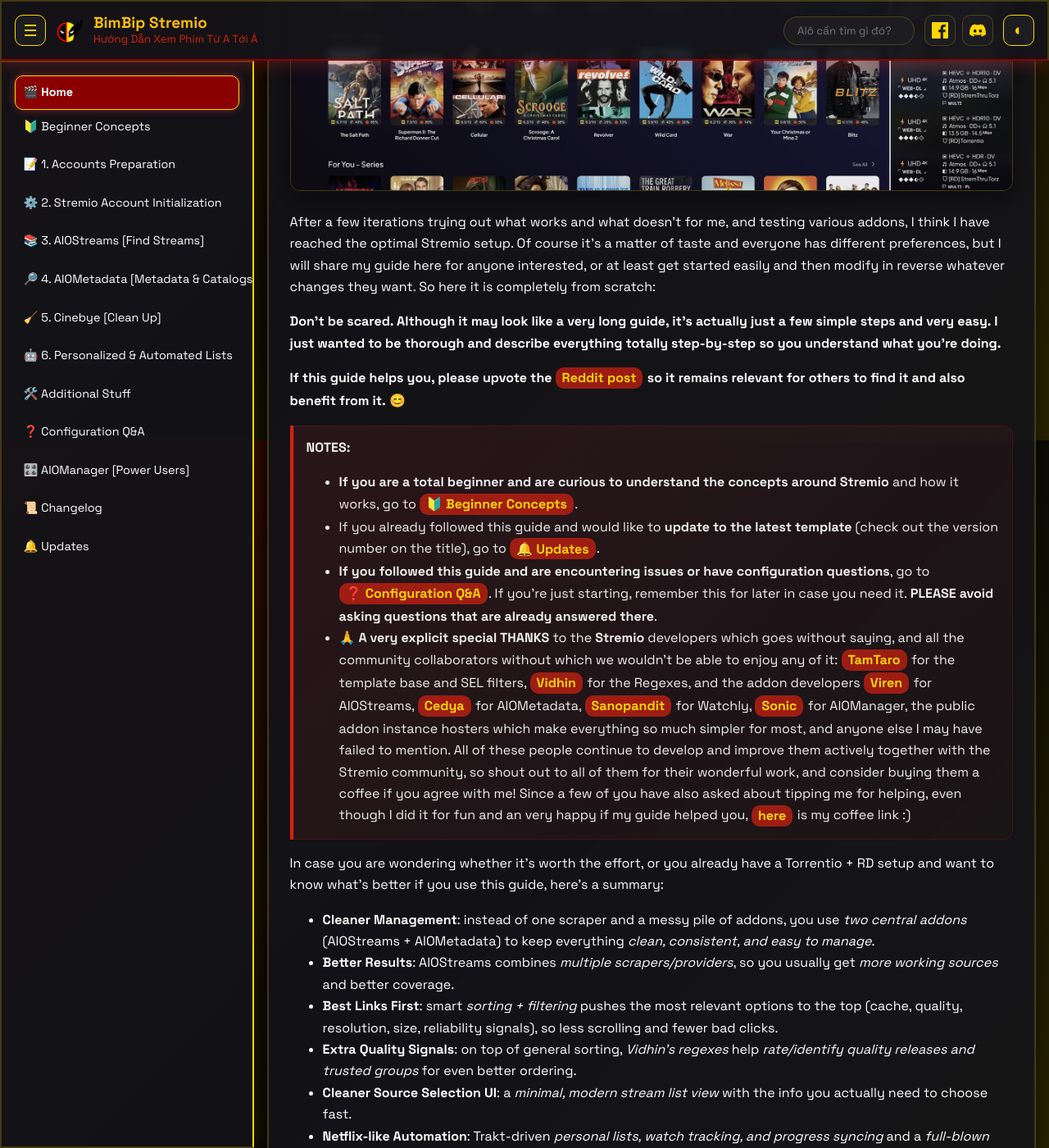
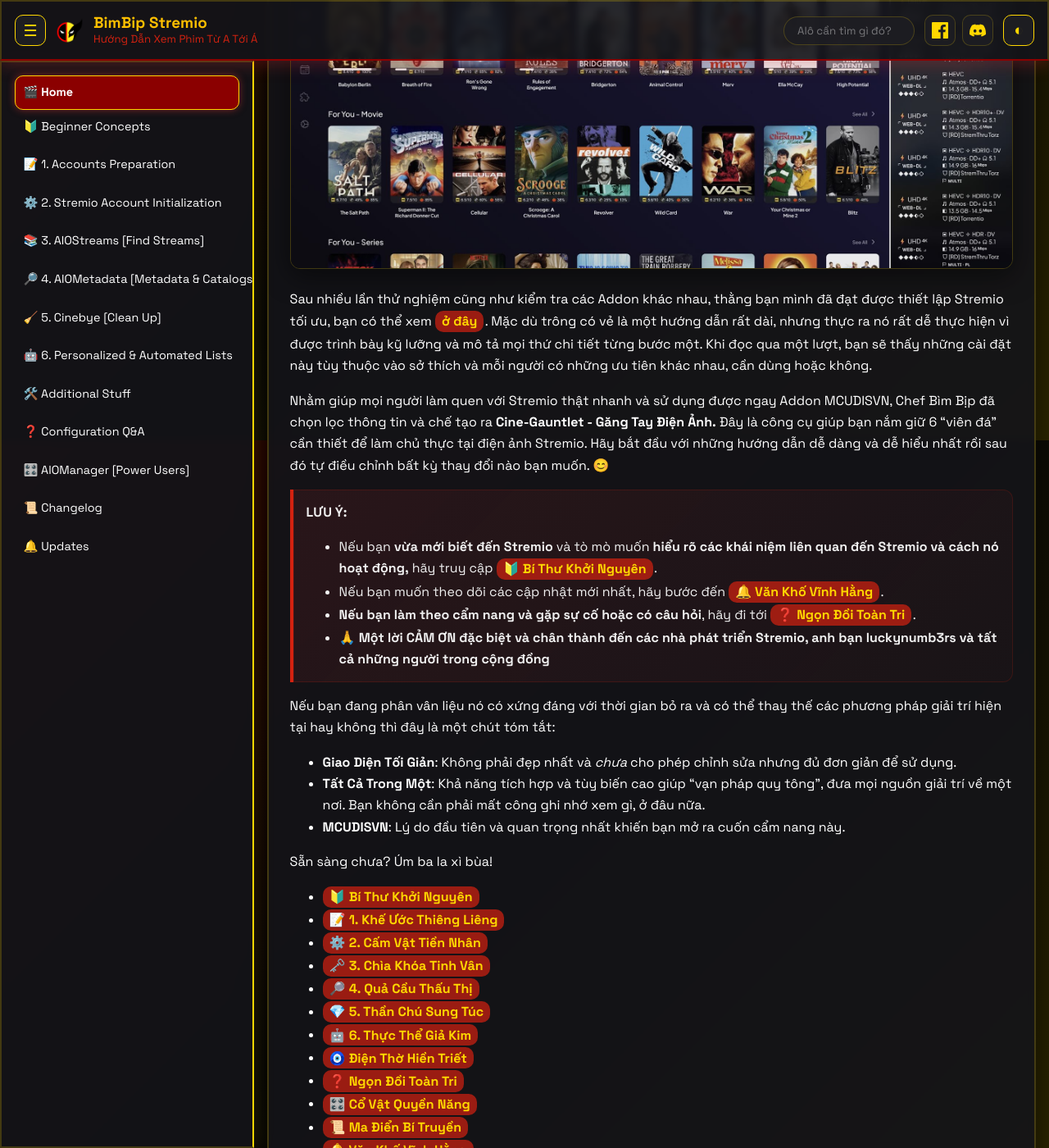
Before and after one commit to bimbipsubteam/bimbip-stremio, a Jekyll site: the page built from docs/index.md, in a window 1280 px wide and 1400 px high, scrolled down 363 px. Shown: the whole window at 82% size. Built offline with Jekyll 4.4.1, drawn with Linux system fonts in a browser that asks for light colours; some of the changed text lies outside the part shown.

Commit message:
Update index.md

```diff
--- a/docs/index.md
+++ b/docs/index.md
@@ -1,46 +1,40 @@
 ---
 layout: default
-title: Home
+title: Găng Tay Điện Ảnh
 ---
 
-# 🎬 STREMIO FULL & EASY TOTAL BEGINNER'S GUIDE
-**[⚡ DEBRID / 🧲 P2P / 🌐 HTTP]** (*v2.0*)
+# 🎬 CẨM NANG NẮM GIỮ THỰC TẠI ĐIỆN ẢNH 🎬
+## **[❤️ From BimBip & luckynumb3rs with love ❤️]**
 
 ![Homescreen (left) & Stream source selection (right)](images/home.jpg)
 
-After a few iterations trying out what works and what doesn't for me, and testing various addons, I think I have reached the optimal Stremio setup. Of course it's a matter of taste and everyone has different preferences, but I will share my guide here for anyone interested, or at least get started easily and then modify in reverse whatever changes they want. So here it is completely from scratch:
+Sau nhiều lần thử nghiệm cũng như kiểm tra các Addon khác nhau, thằng bạn mình đã đạt được thiết lập Stremio tối ưu, bạn có thể xem [ở đây](https://luckynumb3rs.github.io/stremio-perfect-setup/). Mặc dù trông có vẻ là một hướng dẫn rất dài, nhưng thực ra nó rất dễ thực hiện vì được trình bày kỹ lưỡng và mô tả mọi thứ chi tiết từng bước một. Khi đọc qua một lượt, bạn sẽ thấy những cài đặt này tùy thuộc vào sở thích và mỗi người có những ưu tiên khác nhau, cần dùng hoặc không.
 
-**Don't be scared. Although it may look like a very long guide, it's actually just a few simple steps and very easy. I just wanted to be thorough and describe everything totally step-by-step so you understand what you're doing.**
+Nhằm giúp mọi người làm quen với Stremio thật nhanh và sử dụng được ngay Addon MCUDISVN, Chef Bìm Bịp đã chọn lọc thông tin và chế tạo ra **Cine-Gauntlet - Găng Tay Điện Ảnh.** Đây là công cụ giúp bạn nắm giữ 6 "viên đá" cần thiết để làm chủ thực tại điện ảnh Stremio. Hãy bắt đầu với những hướng dẫn dễ dàng và dễ hiểu nhất rồi sau đó tự điều chỉnh bất kỳ thay đổi nào bạn muốn. 😊
 
-**If this guide helps you, please upvote the [Reddit post](https://www.reddit.com/r/StremioAddons/comments/1qvn9rk/my_stremio_perfect_setup_for_me_at_least_sharing/) so it remains relevant for others to find it and also benefit from it.** 😊
+>**LƯU Ý:**
+>* Nếu bạn **vừa mới biết đến Stremio** và tò mò muốn **hiểu rõ các khái niệm liên quan đến Stremio và cách nó hoạt động,** hãy truy cập [**🔰 Bí Thư Khởi Nguyên**](guide/0-Beginner-Concepts.md).
+>* Nếu bạn muốn theo dõi các cập nhật mới nhất, hãy bước đến [**🔔 Văn Khố Vĩnh Hằng**](guide/Updates.md).
+>* **Nếu bạn làm theo cẩm nang và gặp sự cố hoặc có câu hỏi**, hãy đi tới [**❓ Ngọn Đồi Toàn Tri**](guide/8-Configuration-QA.md).
+>* **🙏 Một lời CẢM ƠN đặc biệt và chân thành đến các nhà phát triển Stremio, anh bạn luckynumb3rs và tất cả những người trong cộng đồng**
 
->**NOTES:**
->* **If you are a total beginner and are curious to understand the concepts around Stremio** and how it works, go to [**🔰 Beginner Concepts**](guide/0-Beginner-Concepts.md).
->* If you already followed this guide and would like to **update to the latest template** (check out the version number on the title), go to [**🔔 Updates**](guide/Updates.md).
->* **If you followed this guide and are encountering issues or have configuration questions**, go to [**❓ Configuration Q&A**](guide/8-Configuration-QA.md). If you're just starting, remember this for later in case you need it. **PLEASE avoid asking questions that are already answered there**.
->* **🙏 A very explicit special THANKS** to the **Stremio** developers which goes without saying, and all the community collaborators without which we wouldn't be able to enjoy any of it: [**TamTaro**](https://ko-fi.com/tamtaro) for the template base and SEL filters, [**Vidhin**](https://ko-fi.com/vidhin) for the Regexes, and the addon developers [**Viren**](https://ko-fi.com/Viren070) for AIOStreams, [**Cedya**](https://buymeacoffee.com/cedya) for AIOMetadata, [**Sanopandit**](https://ko-fi.com/timilsinabimal) for Watchly, [**Sonic**](https://ko-fi.com/sonicx161) for AIOManager, the public addon instance hosters which make everything so much simpler for most, and anyone else I may have failed to mention. All of these people continue to develop and improve them actively together with the Stremio community, so shout out to all of them for their wonderful work, and consider buying them a coffee if you agree with me! Since a few of you have also asked about tipping me for helping, even though I did it for fun and an very happy if my guide helped you, [**here**](https://ko-fi.com/luckynumb3rs) is my coffee link :)
+Nếu bạn đang phân vân liệu nó có xứng đáng với thời gian bỏ ra và có thể thay thế các phương pháp giải trí hiện tại hay không thì đây là một chút tóm tắt:
 
-In case you are wondering whether it's worth the effort, or you already have a Torrentio + RD setup and want to know what's better if you use this guide, here's a summary:
+* **Giao Diện Tối Giản**: Không phải đẹp nhất và *chưa* cho phép chỉnh sửa nhưng đủ đơn giản để sử dụng.
+* **Tất Cả Trong Một**: Khả năng tích hợp và tùy biến cao giúp "vạn pháp quy tông", đưa mọi nguồn giải trí về một nơi. Bạn không cần phải mất công ghi nhớ xem gì, ở đâu nữa.
+* **MCUDISVN**: Lý do đầu tiên và quan trọng nhất khiến bạn mở ra cuốn cẩm nang này.
 
-* **Cleaner Management**: instead of one scraper and a messy pile of addons, you use *two central addons* (AIOStreams + AIOMetadata) to keep everything *clean, consistent, and easy to manage*.
-* **Better Results**: AIOStreams combines *multiple scrapers/providers*, so you usually get *more working sources* and better coverage.
-* **Best Links First**: smart *sorting + filtering* pushes the most relevant options to the top (cache, quality, resolution, size, reliability signals), so less scrolling and fewer bad clicks.
-* **Extra Quality Signals**: on top of general sorting, *Vidhin's regexes* help *rate/identify quality releases and trusted groups* for even better ordering.
-* **Cleaner Source Selection UI**: a *minimal, modern stream list view* with the info you actually need to choose fast.
-* **Netflix-like Automation**: Trakt-driven *personal lists, watch tracking, and progress syncing* and a *full-blown suggestions engine with dynamic catalogs* based on what you watch and like, for a more "recommended and organized" experience.
-* **Richer Browsing**: AIOMetadata gives *better catalogs + metadata integrations* (ratings, descriptions, artwork) and lets you *remove/replace Cinemeta clutter*.
+Sẵn sàng chưa? Úm ba la xì bùa!
 
-So, now that you know, it's up to you, but if you're up for it, let's do it:
-
-- [🔰 Beginner Concepts](guide/0-Beginner-Concepts.md)
-- [📝 1. Accounts Preparation](guide/1-Accounts-Preparation.md)
-- [⚙️ 2. Stremio Account Initialization](guide/2-Stremio-Initialization.md)
-- [📚 3. AIOStreams [Find Streams]](guide/3-AIOStreams-Setup.md)
-- [🔎 4. AIOMetadata [Metadata & Catalogs]](guide/4-AIOMetadata-Setup.md)
-- [🧹 5. Cinebye [Clean-Up]](guide/5-Cinebye-Cleanup.md)
-- [🤖 6. Personalized & Automated Lists](guide/6-Personalized-Lists.md)
-- [🛠️ Additional Stuff](guide/7-Additional-Stuff.md)
-- [❓ Configuration Q&A](guide/8-Configuration-QA.md)
-- [🎛️ AIOManager [Power Users]](guide/AIOManager-Setup.md)
-- [📜 Changelog](guide/Changelog.md)
-- [🔔 Updates](guide/Updates.md)
+- [🔰 Bí Thư Khởi Nguyên](guide/0-Beginner-Concepts.md)
+- [📝 1. Khế Ước Thiêng Liêng](guide/1-Accounts-Preparation.md)
+- [⚙️ 2. Cấm Vật Tiền Nhân](guide/2-Stremio-Initialization.md)
+- [🗝️ 3. Chìa Khóa Tinh Vân](guide/3-AIOStreams-Setup.md)
+- [🔎 4. Quả Cầu Thấu Thị](guide/4-AIOMetadata-Setup.md)
+- [💎 5. Thần Chú Sung Túc](guide/5-Cinebye-Cleanup.md)
+- [🤖 6. Thực Thể Giả Kim](guide/6-Personalized-Lists.md)
+- [🧿 Điện Thờ Hiền Triết](guide/7-Additional-Stuff.md)
+- [❓ Ngọn Đồi Toàn Tri](guide/8-Configuration-QA.md)
+- [🎛️ Cổ Vật Quyền Năng](guide/AIOManager-Setup.md)
+- [📜 Ma Điển Bí Truyền](guide/Changelog.md)
+- [🔔 Văn Khố Vĩnh Hằng](guide/Updates.md)
```
